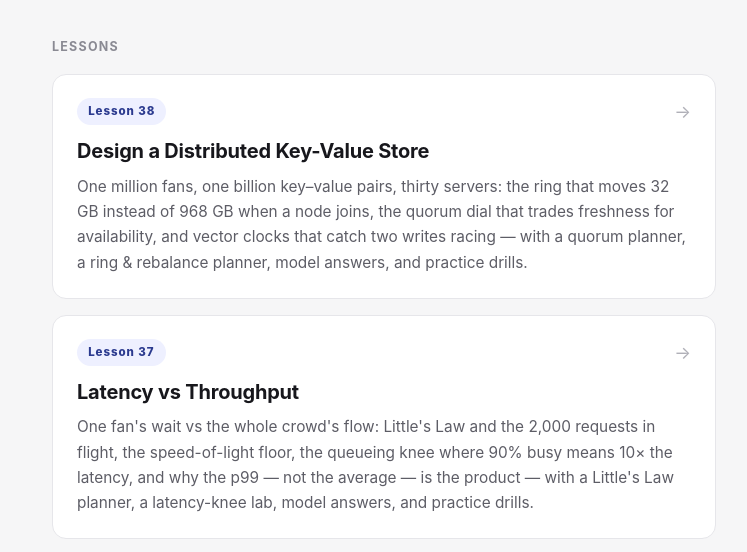
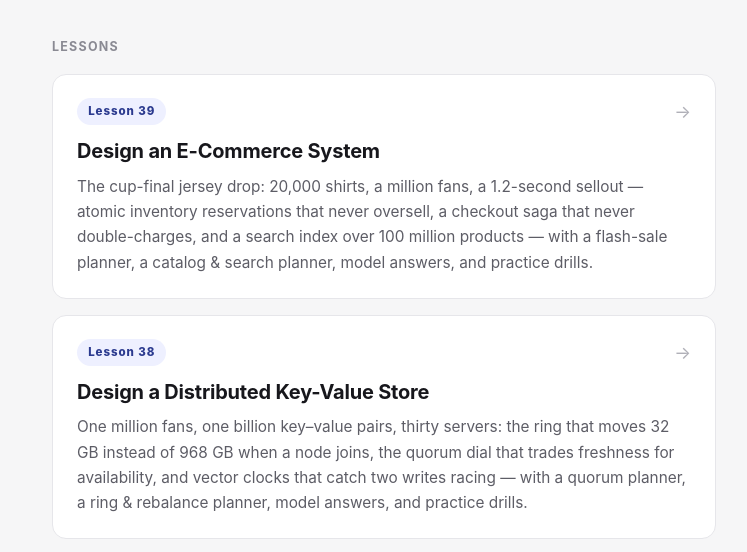
Before and after one commit to caffeine-overflow/system-design, a plain HTML site: page index.html in a window 1280 px wide. Shown: the part 200-752 px from the top of the page, without its empty margins (256-1003 px from the left). Drawn offline with Linux system fonts and the light colour scheme.

Commit message:
Update index.html

```diff
--- a/index.html
+++ b/index.html
@@ -76,6 +76,12 @@
 
 <main>
   <div class="section-label">Lessons</div>
+
+  <a class="card" href="lessons/e-commerce-system.html">
+    <div class="card-top"><span class="num">Lesson 39</span><span class="arrow">→</span></div>
+    <h2>Design an E-Commerce System</h2>
+    <p>The cup-final jersey drop: 20,000 shirts, a million fans, a 1.2-second sellout — atomic inventory reservations that never oversell, a checkout saga that never double-charges, and a search index over 100 million products — with a flash-sale planner, a catalog &amp; search planner, model answers, and practice drills.</p>
+  </a>
 
   <a class="card" href="lessons/design-key-value-store.html">
     <div class="card-top"><span class="num">Lesson 38</span><span class="arrow">→</span></div>
```
